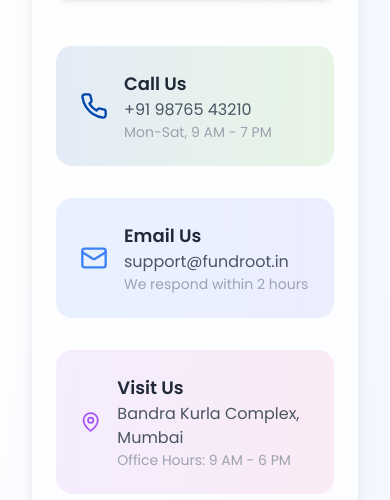
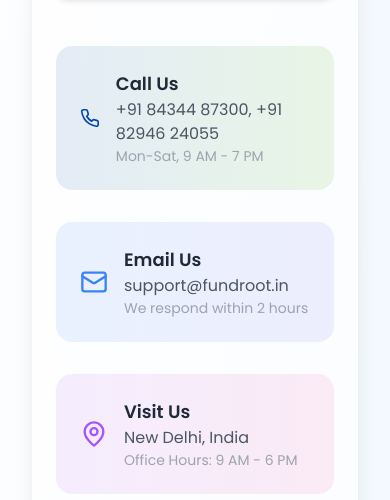
Before and after one commit to vivekdeveloper20/fundroots, a React (Vite) app: page /contact in a window 390 px wide. Shown: the part 905-1405 px from the top of the page. Built offline with nearby package versions, Linux system fonts and the light colour scheme.

Commit message:
Update contact address to New Delhi and phone numbers

```diff
--- a/src/components/Contact.tsx
+++ b/src/components/Contact.tsx
@@ -64,7 +64,7 @@ const Contact: React.FC = () => {
     {
       icon: Phone,
       title: 'Call Us',
-      details: ['+91 98765 43210', '+91 87654 32109'],
+      details: ['+91 84344 87300', '+91 82946 24055'],
       description: 'Mon-Sat, 9 AM - 7 PM',
       gradient: 'from-green-500 to-emerald-500',
     },
@@ -78,7 +78,7 @@ const Contact: React.FC = () => {
     {
       icon: MapPin,
       title: 'Visit Us',
-      details: ['Bandra Kurla Complex', 'Mumbai, Maharashtra'],
+      details: ['New Delhi', 'India'],
       description: 'Office Hours: 9 AM - 6 PM',
       gradient: 'from-purple-500 to-pink-500',
     },
--- a/src/components/ContactPage.tsx
+++ b/src/components/ContactPage.tsx
@@ -117,7 +117,7 @@ const ContactPage: React.FC = () => {
               <Phone className="h-7 w-7 text-primary-500" />
               <div>
                 <div className="text-lg font-semibold text-gray-800 dark:text-white">Call Us</div>
-                <div className="text-gray-600 dark:text-gray-300">+91 98765 43210</div>
+                <div className="text-gray-600 dark:text-gray-300">+91 84344 87300, +91 82946 24055</div>
                 <div className="text-gray-400 text-sm">Mon-Sat, 9 AM - 7 PM</div>
               </div>
             </div>
@@ -133,7 +133,7 @@ const ContactPage: React.FC = () => {
               <MapPin className="h-7 w-7 text-purple-500" />
               <div>
                 <div className="text-lg font-semibold text-gray-800 dark:text-white">Visit Us</div>
-                <div className="text-gray-600 dark:text-gray-300">Bandra Kurla Complex, Mumbai</div>
+                <div className="text-gray-600 dark:text-gray-300">New Delhi, India</div>
                 <div className="text-gray-400 text-sm">Office Hours: 9 AM - 6 PM</div>
               </div>
             </div>
@@ -143,7 +143,7 @@ const ContactPage: React.FC = () => {
               <div className="rounded-2xl overflow-hidden shadow-lg">
                 <iframe
                   title="FundRoot Office Location"
-                  src="https://www.google.com/maps/embed?pb=!1m18!1m12!1m3!1d3769.788393478255!2d72.8649783149036!3d19.0675809870957!2m3!1f0!2f0!3f0!3m2!1i1024!2i768!4f13.1!3m3!1m2!1s0x3be7c630b6b6b6b7%3A0x7b7b7b7b7b7b7b7b!2sBandra%20Kurla%20Complex%2C%20Mumbai%2C%20Maharashtra!5e0!3m2!1sen!2sin!4v1680000000000!5m2!1sen!2sin"
+                  src="https://www.google.com/maps?q=New+Delhi,+India&output=embed"
                   width="100%"
                   height="220"
                   style={{ border: 0 }}
```
